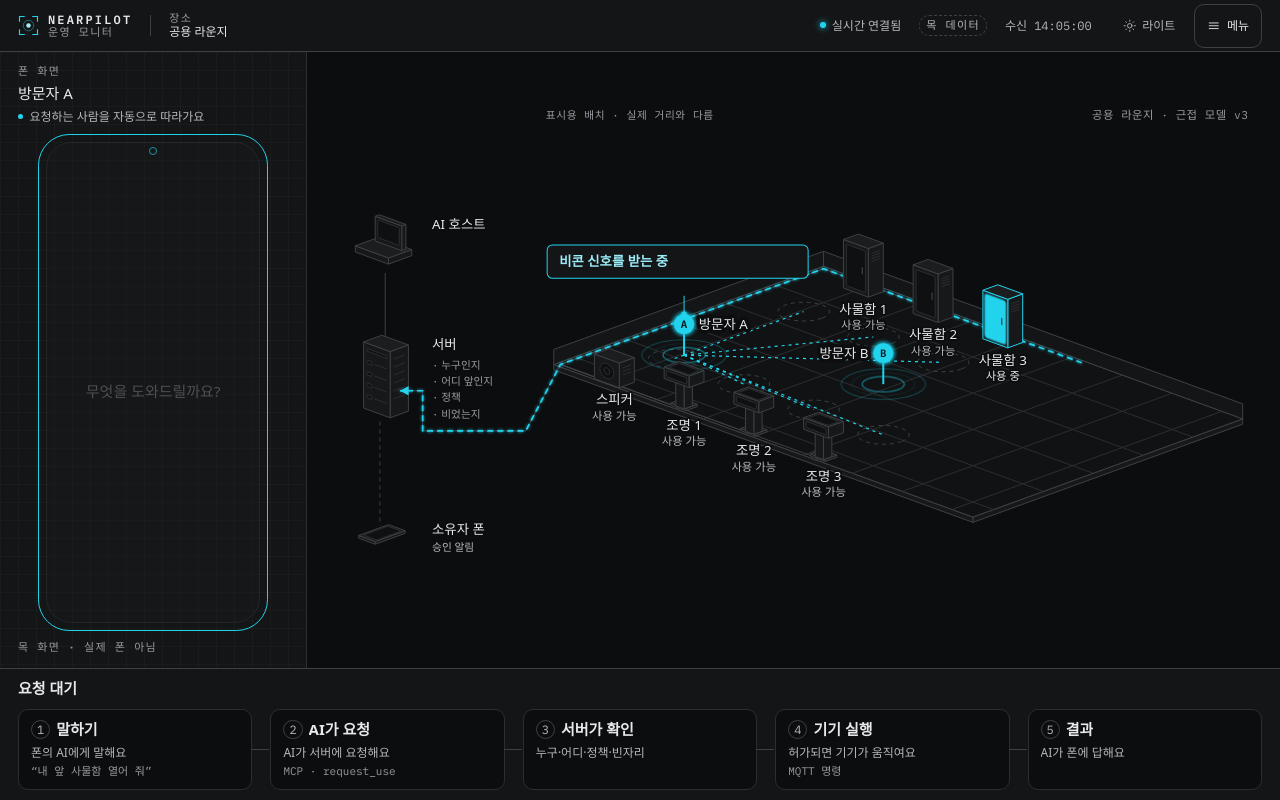
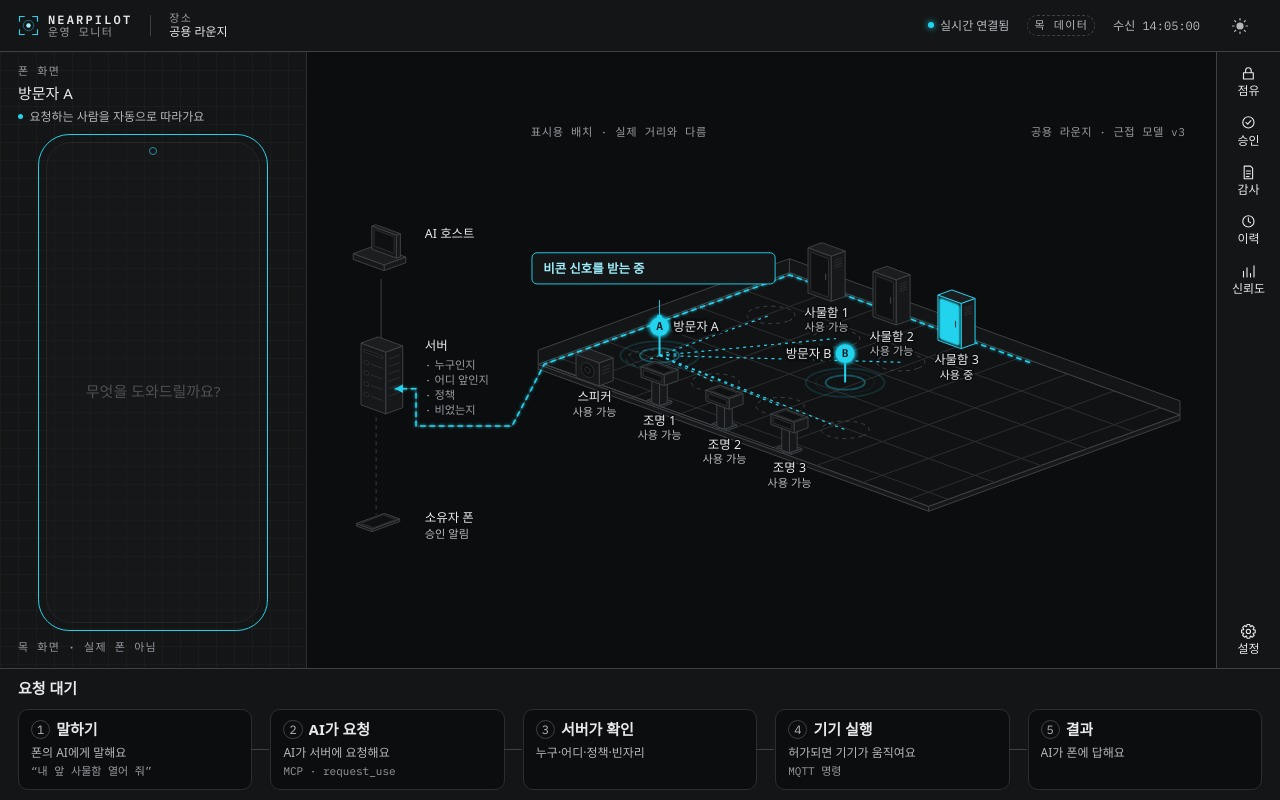
Before and after one commit to capstone-itda/nearpilot-server, a React (Vite) app in the folder dashboard/: page / in a window 1280 px wide. Built offline with nearby package versions, Linux system fonts and the light colour scheme; a web font is replaced by a local one.

Commit message:
feat(dashboard): FR-12A 상단 메뉴 대신 오른쪽 사이드 메뉴와 설정 탭, 테마 전환을 부드럽게

```diff
--- a/dashboard/src/App.tsx
+++ b/dashboard/src/App.tsx
@@ -1,4 +1,5 @@
 import { useEffect, useMemo, useRef, useState } from 'react';
+import { flushSync } from 'react-dom';
 import type { DataSource } from './data/source';
 import { DataCtx, type Ctx } from './data/context';
 import { initialState, reduceAll } from './data/reduce';
@@ -8,11 +9,12 @@ import { OfflineBanner } from './components/common';
 import { FlowRail } from './components/FlowRail';
 import { PhoneMirror } from './components/PhoneMirror';
 import { Stage } from './components/Stage';
-import { TopBar, type MenuKey, type PanelKey, type SettingsKey } from './components/TopBar';
+import { SideMenu, type SideKey } from './components/SideMenu';
+import { TopBar, type PanelKey, type SettingsKey } from './components/TopBar';
 import { DevicePanel } from './panels/DevicePanel';
 import { ApprovalsPanel, AuditPanel, HistoryPanel, TrustPanel, UsesPanel } from './panels/ListPanels';
 import { RequestPanel } from './panels/RequestPanel';
-import { Check, LayoutCheck, Phones, SettingsNav } from './settings/Settings';
+import { Check, LayoutCheck, Phones, SettingsTabs } from './settings/Settings';
 import { choosePhone, type FollowSettings } from './view/phone';
 import { railView } from './view/rail';
 import { stageView } from './view/stage';
@@ -36,8 +38,6 @@ export interface AppProps {
   initialTheme?: 'dark' | 'light';
 }
 
-const SETTINGS_KEYS: SettingsKey[] = ['layout', 'phones', 'check'];
-
 export function App({ source, initialView = 'monitor', initialPanel, initialTheme }: AppProps) {
   const prefs = useMemo(loadPrefs, []);
   const [theme, setTheme] = useState<'dark' | 'light'>(initialTheme ?? prefs.theme);
@@ -47,7 +47,8 @@ export function App({ source, initialView = 'monitor', initialPanel, initialThem
   const [snapshot, setSnapshot] = useState<MonitorState>();
   const [view, setView] = useState<ViewState>(initialView);
   const [panel, setPanel] = useState<PanelState | null>(null);
-  const [menuOpen, setMenuOpen] = useState(false);
+  // 설정을 다시 열면 마지막에 본 탭으로 간다
+  const [lastSettings, setLastSettings] = useState<SettingsKey>(initialView === 'monitor' ? 'layout' : initialView);
   // 처음 그린 화면은 강조하지 않는다. 그 뒤로 바뀌는 곳만 도착 강조를 보인다.
   const [motion, setMotion] = useState(false);
   const [streams, setStreams] = useState<Record<string, MediaStream>>({});
@@ -93,7 +94,7 @@ export function App({ source, initialView = 'monitor', initialPanel, initialThem
     const faults = snapshot.devices.filter((d) => d.state === 'FAULT').map((d) => d.nodeId);
     const newFaults = faults.filter((id) => !s.faults.has(id) && (!first || id === r?.nodeId));
     const auto = !(first && initialPanel);
-    // 사람이 메뉴로 연 목록 패널(점유, 승인, 감사, 이력, 신뢰도)은 자동 패널로 바꾸지 않는다
+    // 사람이 사이드 메뉴로 연 목록 패널(점유, 승인, 감사, 이력, 신뢰도)은 자동 패널로 바꾸지 않는다
     const keepList = (next: PanelState) => (p: PanelState | null) => (p && p.kind !== 'request' && p.kind !== 'device' ? p : next);
     if (auto && r && key !== s.request && (r.verdict === 'ASK' || r.verdict === 'NEED_APPROVAL')) setPanel(keepList({ kind: 'request', request: r, live: true }));
     else if (auto && newFaults.length) setPanel(keepList({ kind: 'device', nodeId: newFaults[0] }));
@@ -106,14 +107,10 @@ export function App({ source, initialView = 'monitor', initialPanel, initialThem
     s.faults = new Set(faults);
   }, [snapshot, initialPanel]);
 
-  // Esc는 메뉴를 먼저 닫고, 메뉴가 닫혀 있으면 패널을 닫는다
-  const menuRef = useRef(menuOpen);
-  menuRef.current = menuOpen;
+  // Esc는 패널을 닫는다
   useEffect(() => {
     const onKey = (e: KeyboardEvent) => {
-      if (e.key !== 'Escape') return;
-      if (menuRef.current) setMenuOpen(false);
-      else setPanel(null);
+      if (e.key === 'Escape') setPanel(null);
     };
     window.addEventListener('keydown', onKey);
     return () => window.removeEventListener('keydown', onKey);
@@ -128,12 +125,15 @@ export function App({ source, initialView = 'monitor', initialPanel, initialThem
     deviceName: (id) => layout.devices.find((d) => d.nodeId === id)?.name ?? id
   };
 
-  const pick = (k: MenuKey) => {
-    setMenuOpen(false);
-    if ((SETTINGS_KEYS as string[]).includes(k)) { setView(k as SettingsKey); return; }
+  const isList = (p: PanelState | null): p is { kind: PanelKey } => !!p && p.kind !== 'request' && p.kind !== 'device';
+  const current: SideKey | null = view !== 'monitor' ? 'settings' : isList(panel) ? panel.kind : null;
+  // 사이드 메뉴: 같은 항목을 다시 누르면 목록 패널은 닫히고 설정은 모니터로 돌아간다. 설정은 마지막 탭을 연다.
+  const pick = (k: SideKey) => {
+    if (k === 'settings') { setView(current === 'settings' ? 'monitor' : lastSettings); return; }
     setView('monitor');
-    setPanel({ kind: k as PanelKey });
+    setPanel(current === k ? null : { kind: k });
   };
+  const pickSettings = (k: SettingsKey) => { setLastSettings(k); setView(k); };
   const closePanel = () => setPanel(null);
   const openRequest = (id: string) => source.request(id).then((request) => setPanel({ kind: 'request', request, live: snapshot.request?.id === id }), () => undefined);
   const pickWindow = (personId: string) => {
@@ -150,11 +150,18 @@ export function App({ source, initialView = 'monitor', initialPanel, initialThem
     onReset: () => { clearArrangement(place.placeName); setArrangement(resolveArrangement(place.devices)); }
   };
 
-  const current: MenuKey | null = view !== 'monitor' ? view : panel && panel.kind !== 'request' && panel.kind !== 'device' ? panel.kind : null;
+  // 테마는 화면 전체를 천천히 겹쳐 바꾼다(styles/base.css의 view-transition). 움직임 줄이기 설정이면 바로 바꾼다.
+  const toggleTheme = () => {
+    const next = theme === 'dark' ? 'light' : 'dark';
+    const doc = document as Document & { startViewTransition?: (cb: () => void) => unknown };
+    if (doc.startViewTransition && !matchMedia('(prefers-reduced-motion: reduce)').matches) doc.startViewTransition(() => flushSync(() => setTheme(next)));
+    else setTheme(next);
+  };
   const topBar = (
-    <TopBar theme={theme} live={snapshot.connected} receivedAt={snapshot.lastReceivedAt} mock={source.mock} placeName={layout.placeName} menuOpen={menuOpen} current={current}
-      onToggleTheme={() => setTheme((t) => (t === 'dark' ? 'light' : 'dark'))} onToggleMenu={() => setMenuOpen((o) => !o)} onPick={pick} />
+    <TopBar theme={theme} live={snapshot.connected} receivedAt={snapshot.lastReceivedAt} mock={source.mock} placeName={layout.placeName}
+      onToggleTheme={toggleTheme} />
   );
+  const side = <SideMenu current={current} onPick={pick} />;
 
   let screen;
   if (view === 'monitor') {
@@ -170,6 +177,7 @@ export function App({ source, initialView = 'monitor', initialPanel, initialThem
         {!snapshot.connected ? (
           <OfflineBanner title="서버와 연결이 끊겼어요" detail={`마지막 수신 ${snapshot.lastReceivedAt} · 다시 연결 시도 ${snapshot.reconnectAttempts}회째`} onReconnect={() => source.reconnect()} />
         ) : null}
+        {side}
         {panel ? <PanelView panel={panel} onClose={closePanel} onOpenDevice={(nodeId) => setPanel({ kind: 'device', nodeId })} onOpenRequest={openRequest} /> : null}
       </div>
     );
@@ -177,7 +185,8 @@ export function App({ source, initialView = 'monitor', initialPanel, initialThem
     screen = (
       <div className="np-settings" data-component="SettingsLayout">
         {topBar}
-        <SettingsNav current={view} onPick={setView} onBack={() => setView('monitor')} />
+        <SettingsTabs current={view} onPick={pickSettings} />
+        {side}
         {view === 'layout' ? <LayoutCheck {...arrange} /> : view === 'phones' ? <Phones streams={streams} onPick={pickWindow} follow={follow} onFollow={setFollow} /> : <Check />}
       </div>
     );
--- /dev/null
+++ b/dashboard/src/components/SideMenu.tsx
@@ -0,0 +1,29 @@
+import { Icon, type IconName } from './common';
+import type { PanelKey } from './TopBar';
+
+/** 사이드 메뉴 항목: 목록 패널 다섯과 설정 */
+export type SideKey = PanelKey | 'settings';
+
+const ITEMS: [SideKey, string, string][] = [
+  ['uses', '점유', '점유·대여 현황'],
+  ['approvals', '승인', '승인 현황'],
+  ['audit', '감사', '감사 로그'],
+  ['history', '이력', '요청·판정 이력'],
+  ['trust', '신뢰도', '신뢰도 지표']
+];
+
+/** 화면 오른쪽 끝의 세로 메뉴. 같은 항목을 다시 누르면 목록 패널은 닫히고, 설정은 모니터로 돌아간다. */
+export function SideMenu({ current, onPick }: { current: SideKey | null; onPick: (k: SideKey) => void }) {
+  const item = ([k, short, full]: [SideKey, string, string]) => (
+    <button key={k} className="np-side__item" type="button" aria-label={full} title={full} aria-current={current === k ? 'page' : 'false'} onClick={() => onPick(k)}>
+      <Icon name={k as IconName} /><span className="np-side__label" aria-hidden="true">{short}</span>
+    </button>
+  );
+  return (
+    <nav className="np-side" data-component="SideMenu" aria-label="패널과 설정">
+      {ITEMS.map(item)}
+      <span className="np-side__spacer" />
+      {item(['settings', '설정', '설정'])}
+    </nav>
+  );
+}
--- a/dashboard/src/components/TopBar.tsx
+++ b/dashboard/src/components/TopBar.tsx
@@ -2,27 +2,6 @@ import { Icon } from './common';
 
 export type PanelKey = 'uses' | 'approvals' | 'audit' | 'history' | 'trust';
 export type SettingsKey = 'layout' | 'phones' | 'check';
-export type MenuKey = PanelKey | SettingsKey;
-
-export const MENU: [PanelKey, string][] = [
-  ['uses', '점유·대여 현황'], ['approvals', '승인 현황'], ['audit', '감사 로그'], ['history', '요청·판정 이력'], ['trust', '신뢰도 지표']
-];
-export const SETTINGS: [SettingsKey, string][] = [['layout', '배치'], ['phones', '폰 연결'], ['check', '점검']];
-
-export function PanelMenu({ open, current, onPick }: { open: boolean; current: MenuKey | null; onPick: (k: MenuKey) => void }) {
-  const item = ([k, label]: [MenuKey, string]) => (
-    <button key={k} className="np-menu__item" type="button" role="menuitem" aria-current={current === k ? 'true' : 'false'} onClick={() => onPick(k)}>{label}</button>
-  );
-  return (
-    <div className="np-menu" data-component="PanelMenu" data-open={open ? 'true' : 'false'} role="menu" aria-label="패널과 설정">
-      <span className="np-menu__group np-cap">패널</span>
-      {MENU.map(item)}
-      <span className="np-menu__sep" aria-hidden="true" />
-      <span className="np-menu__group np-cap">설정</span>
-      {SETTINGS.map(item)}
-    </div>
-  );
-}
 
 export interface TopBarProps {
   theme: 'dark' | 'light';
@@ -32,14 +11,10 @@ export interface TopBarProps {
   /** 목 어댑터의 데이터다 */
   mock?: boolean;
   placeName: string;
-  menuOpen: boolean;
-  current: MenuKey | null;
   onToggleTheme: () => void;
-  onToggleMenu: () => void;
-  onPick: (k: MenuKey) => void;
 }
 
-export function TopBar({ theme, live, receivedAt, mock, placeName, menuOpen, current, onToggleTheme, onToggleMenu, onPick }: TopBarProps) {
+export function TopBar({ theme, live, receivedAt, mock, placeName, onToggleTheme }: TopBarProps) {
   const toLight = theme === 'dark';
   return (
     <header className="np-topbar" data-component="TopBar">
@@ -60,13 +35,10 @@ export function TopBar({ theme, live, receivedAt, mock, placeName, menuOpen, cur
       {mock ? <span className="np-topbar__mock np-cap">목 데이터</span> : null}
       <span className="np-topbar__recv" aria-hidden="true">수신 {receivedAt}</span>
       <div className="np-topbar__actions">
-        <button className="np-btn" data-variant="quiet" type="button" aria-label={toLight ? '라이트 모드로 바꾸기' : '다크 모드로 바꾸기'} onClick={onToggleTheme}>
-          <Icon name="sun" /><Icon name="moon" /><span>{toLight ? '라이트' : '다크'}</span>
+        {/* 글자 없이 아이콘만 둔다. 지금 테마가 아니라 누르면 바뀔 테마를 그린다(다크에서는 해, 라이트에서는 달). */}
+        <button className="np-btn np-topbar__theme" data-variant="quiet" type="button" aria-label={toLight ? '라이트 모드로 바꾸기' : '다크 모드로 바꾸기'} title={toLight ? '라이트 모드로 바꾸기' : '다크 모드로 바꾸기'} onClick={onToggleTheme}>
+          <Icon name="sun" /><Icon name="moon" />
         </button>
-        <button className="np-btn" type="button" aria-haspopup="menu" aria-expanded={menuOpen ? 'true' : 'false'} onClick={onToggleMenu}>
-          <Icon name="menu" /><span>메뉴</span>
-        </button>
-        <PanelMenu open={menuOpen} current={current} onPick={onPick} />
       </div>
     </header>
   );
--- a/dashboard/src/components/common.tsx
+++ b/dashboard/src/components/common.tsx
@@ -4,7 +4,21 @@ import { STEP_NAMES, VERDICT_LABEL } from '../view/text';
 
 const b = (v: unknown) => (v ? 'true' : 'false');
 
-export function Icon({ name }: { name: 'menu' | 'sun' | 'moon' | 'close' | 'back' }) {
+export type IconName = 'menu' | 'sun' | 'moon' | 'close' | 'back' | 'uses' | 'approvals' | 'audit' | 'history' | 'trust' | 'settings';
+
+/** 사이드 메뉴 아이콘: 선 하나로 그린다 */
+const LINE_ICONS: Partial<Record<IconName, string>> = {
+  uses: 'M5 11h14v9H5zM8 11V8a4 4 0 0 1 8 0v3',
+  approvals: 'M4 12a8 8 0 1 0 16 0a8 8 0 1 0 -16 0M8.5 12l2.5 2.5 4.5-5',
+  audit: 'M6 3h9l3 3v15H6zM9 10h6M9 14h6M9 18h4',
+  history: 'M12 7v5l3 2M4 12a8 8 0 1 0 16 0a8 8 0 1 0 -16 0',
+  trust: 'M5 20v-8M10 20V7M15 20v-5M20 20V4',
+  settings: 'M18.9 9.4L21.8 10L21.8 14L18.9 14.6L18.7 15.1L20.3 17.5L17.5 20.3L15.1 18.7L14.6 18.9L14 21.8L10 21.8L9.4 18.9L8.9 18.7L6.5 20.3L3.7 17.5L5.3 15.1L5.1 14.6L2.2 14L2.2 10L5.1 9.4L5.3 8.9L3.7 6.5L6.5 3.7L8.9 5.3L9.4 5.1L10 2.2L14 2.2L14.6 5.1L15.1 5.3L17.5 3.7L20.3 6.5L18.7 8.9ZM15 12a3 3 0 1 0 -6 0a3 3 0 1 0 6 0'
+};
+
+export function Icon({ name }: { name: IconName }) {
+  const line = LINE_ICONS[name];
+  if (line) return <svg className="np-icon" viewBox="0 0 24 24" aria-hidden="true"><path d={line} /></svg>;
   switch (name) {
     case 'menu': return <svg className="np-icon" viewBox="0 0 24 24" aria-hidden="true"><path d="M4 7h16M4 12h16M4 17h16" /></svg>;
     case 'sun': return <svg className="np-icon" data-icon="sun" viewBox="0 0 24 24" aria-hidden="true"><circle cx="12" cy="12" r="4" /><path d="M12 2v2M12 20v2M2 12h2M20 12h2M4.9 4.9l1.4 1.4M17.7 17.7l1.4 1.4M4.9 19.1l1.4-1.4M17.7 6.3l1.4-1.4" /></svg>;
--- a/dashboard/src/panels/ListPanels.tsx
+++ b/dashboard/src/panels/ListPanels.tsx
@@ -1,4 +1,4 @@
-// MON-06~10 메뉴로 여는 패널. 모두 조회만 한다 (FR-12A).
+// MON-06~10 사이드 메뉴로 여는 패널. 모두 조회만 한다 (FR-12A).
 import { useState } from 'react';
 import type { AuditStep, HistoryQuery, Verdict } from '../model/types';
 import { DataTable, FilterBar, NoteBox, Section, Td, TdLink, TdMono, VerdictTag, Zone } from '../components/common';
--- a/dashboard/src/styles/Panel.css
+++ b/dashboard/src/styles/Panel.css
@@ -4,7 +4,7 @@
 .np-panel {
   position: absolute;
   top: var(--topbar-h);
-  right: 0;
+  right: var(--side-w);
   bottom: var(--rail-h);
   width: var(--panel-w);
   z-index: 5;
--- a/dashboard/src/styles/Stage.css
+++ b/dashboard/src/styles/Stage.css
@@ -105,6 +105,10 @@
 .np-monitor[data-live="false"] .np-stage :is(.np-stage__cap, .np-stage__code, .np-stage__device-status, .np-stage__sub, .np-stage__note, .np-stage__judge-row, .np-stage__judge-mark) { font-size: 18px; }
 .np-stage[data-scene="layout"] .np-stage__visitor-letter,
 .np-monitor[data-live="false"] .np-stage .np-stage__visitor-letter { font-size: 18px; }
+/* 1500px 이하 화면은 사이드 메뉴만큼 무대가 좁아진다. 같은 보조 글자를 키워 1366에서도 11px 이상 */
+@media (max-width: 1500px) {
+  .np-monitor .np-stage :is(.np-stage__cap, .np-stage__code, .np-stage__device-status, .np-stage__sub, .np-stage__note, .np-stage__judge-row, .np-stage__judge-mark, .np-stage__visitor-letter) { font-size: 18px; }
+}
 
 /* SET-01 배치 편집: 기기를 끌거나 화살표 키로 옮긴다 */
 .np-stage__hit { fill: transparent; stroke: none; }
--- a/dashboard/src/styles/TopBar.css
+++ b/dashboard/src/styles/TopBar.css
@@ -1,4 +1,4 @@
-/* TopBar: 브랜드 · 장소 · 연결 상태 · 테마 전환 · 메뉴 */
+/* TopBar: 브랜드 · 장소 · 연결 상태 · 테마 전환 */
 
 .np-topbar {
   display: flex;
@@ -29,39 +29,50 @@
 .np-app[data-theme="light"] .np-topbar__live-dot { box-shadow: none; }
 .np-topbar__live[data-live="false"] .np-topbar__live-dot { background: transparent; border: 2px solid var(--ink-2); box-shadow: none; }
 .np-topbar__clock { font-family: var(--font-mono); font-size: var(--fs-sm); color: var(--ink-3); flex: none; }
+.np-topbar__theme { padding: 0; }
+.np-topbar__theme .np-icon { width: 1.5rem; height: 1.5rem; }
+.np-topbar__theme .np-icon[data-icon="sun"] circle { fill: currentColor; }
+.np-topbar__theme .np-icon[data-icon="moon"] path { fill: currentColor; }
 .np-topbar__actions { display: flex; gap: var(--sp-2); flex: none; position: relative; }
 
-/* PanelMenu: 메뉴 버튼 아래 펼쳐지는 목록 */
-.np-menu {
-  position: absolute;
-  top: calc(100% + var(--sp-2));
-  right: 0;
-  width: 17rem;
-  background: var(--surface);
-  border: 1px solid var(--line);
-  box-shadow: var(--shadow);
-  padding: var(--sp-2);
+/* SideMenu: 화면 오른쪽 끝의 세로 메뉴 (목록 패널, 설정) */
+.np-side {
   display: flex;
   flex-direction: column;
+  gap: var(--sp-1);
+  padding: var(--sp-2) var(--sp-1);
+  background: var(--surface);
+  border-left: 1px solid var(--line);
+  min-height: 0;
+  overflow: auto;
+  position: relative;
+  z-index: 6;
 }
-.np-menu[data-open="false"] { display: none; }
-.np-menu__group { padding: var(--sp-2) var(--sp-3) var(--sp-1); }
-.np-menu__item {
+.np-side__spacer { flex: 1; }
+.np-side__item {
   display: flex;
+  flex-direction: column;
   align-items: center;
-  justify-content: space-between;
+  gap: 0.2rem;
   min-height: var(--hit);
-  padding: 0 var(--sp-3);
-  border: 0;
+  padding: var(--sp-2) 0;
+  border: 1px solid transparent;
+  border-radius: var(--radius);
   background: transparent;
-  text-align: left;
-  font-size: var(--fs-body);
+  color: var(--ink-2);
   cursor: pointer;
 }
-.np-menu__item:hover { background: var(--accent-soft); }
-.np-menu__item[aria-current="true"] { color: var(--accent-strong); background: var(--accent-soft); }
-.np-menu__sep { height: 1px; background: var(--line-soft); margin: var(--sp-2) 0; }
+.np-side__item .np-icon { width: 1.4rem; height: 1.4rem; }
+.np-side__item:hover { color: var(--ink); border-color: var(--line-soft); }
+.np-side__item[aria-current="page"] { color: var(--accent-strong); border-color: var(--accent); background: var(--accent-soft); }
+.np-side__label { font-size: var(--fs-sm); line-height: 1.1; white-space: nowrap; }
 
 /* 마지막 수신 시각: 스트림이 들어오는 것을 보인다. 화면 낭독기에는 읽히지 않는다(0.5초마다 바뀜). */
 .np-topbar__recv { font-family: var(--font-mono); font-size: var(--fs-sm); color: var(--ink-2); font-variant-numeric: tabular-nums; }
 .np-topbar__mock { padding: 2px var(--sp-2); border: 1px dashed var(--line); border-radius: var(--radius); color: var(--ink-2); }
+
+@media (max-width: 900px) {
+  .np-side { flex-direction: row; overflow-x: auto; border-left: 0; border-bottom: 1px solid var(--line); }
+  .np-side__item { min-width: var(--hit); padding: var(--sp-2); }
+  .np-side__spacer { display: none; }
+}
--- a/dashboard/src/styles/base.css
+++ b/dashboard/src/styles/base.css
@@ -112,7 +112,7 @@ body { margin: 0; }
   height: 100vh;
   min-height: 600px;
   display: grid;
-  grid-template-columns: var(--phone-w) minmax(0, 1fr);
+  grid-template-columns: var(--phone-w) minmax(0, 1fr) var(--side-w);
   grid-template-rows: var(--topbar-h) minmax(0, 1fr) var(--rail-h);
   overflow: hidden;
 }
@@ -120,8 +120,9 @@ body { margin: 0; }
 .np-monitor > .np-phone { grid-column: 1; grid-row: 2; }
 .np-monitor > .np-stage { grid-column: 2; grid-row: 2; }
 .np-monitor > .np-rail { grid-column: 1 / -1; grid-row: 3; }
+.np-monitor > .np-side { grid-column: 3; grid-row: 2; }
 .np-monitor[data-live="false"] { grid-template-rows: var(--topbar-h) auto minmax(0, 1fr) var(--rail-h); }
-.np-monitor[data-live="false"] > .np-phone, .np-monitor[data-live="false"] > .np-stage { grid-row: 3; }
+.np-monitor[data-live="false"] > .np-phone, .np-monitor[data-live="false"] > .np-stage, .np-monitor[data-live="false"] > .np-side { grid-row: 3; }
 .np-monitor[data-live="false"] > .np-rail { grid-row: 4; }
 .np-monitor[data-live="false"] > .np-stage,
 .np-monitor[data-live="false"] > .np-rail,
@@ -152,6 +153,7 @@ body { margin: 0; }
   }
   .np-monitor > .np-phone { display: none; }
   .np-monitor > .np-stage { grid-column: 1; }
+  .np-monitor > .np-side { grid-column: 1; grid-row: auto; }
 }
 
 /* 도착 강조: 바뀐 곳은 점이 선을 따라 오는 동안(0.6초, Stage의 ARRIVE_SEC) 흐리게 있다가 나타나며 한 번 빛난다.
@@ -180,3 +182,6 @@ body { margin: 0; }
 @media (prefers-reduced-motion: reduce) {
   .np-app[data-motion="on"] .np-flash, .np-app[data-motion="on"] svg .np-flash { animation: none; }
 }
+
+/* 테마 전환: 갑자기 번쩍이지 않게 화면 전체를 0.4초 동안 겹쳐 바꾼다 (App의 toggleTheme) */
+::view-transition-old(root), ::view-transition-new(root) { animation-duration: 0.4s; animation-timing-function: ease-out; }
--- a/dashboard/src/styles/tokens.css
+++ b/dashboard/src/styles/tokens.css
@@ -63,7 +63,7 @@ html { font-size: clamp(12px, 0.8333vw, 32px); }
   --rail-h: 11rem;
   --phone-w: 24vw;
   --panel-w: 30vw;
-  --nav-w: 18rem;
+  --side-w: max(64px, 4rem);
   --hit: max(44px, 2.75rem);
   --radius: 10px;
   --radius-lg: 18px;
```
Also changed, not shown: dashboard/src/settings/Settings.tsx (+13 -11 lines), dashboard/src/styles/Settings.css (+35 -26 lines), 2 other files (tests, documents, lock files or other folders).
